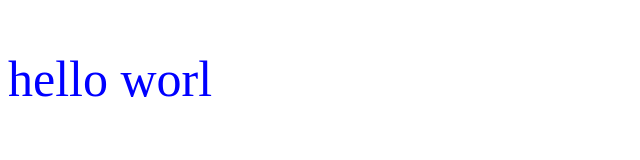
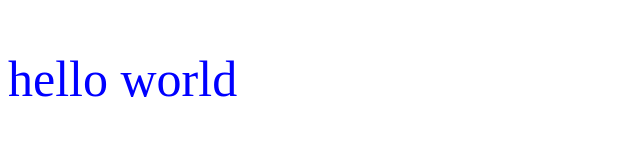
Before and after one commit to aracelivallejo/gitpractica01, a plain HTML site: page index.html in a window 1280 px wide. Shown: the full height of the page, 0-640 px from the left. Drawn offline with Linux system fonts and the light colour scheme.

Commit message:
le puse la p

```diff
--- a/index.html
+++ b/index.html
@@ -8,6 +8,6 @@
     <link rel="stylesheet" href="css/style.css"/>
 </head>
 <body>
-   <p>hello worl</p>
+   <p>hello world</p>
 </body>
 </html>
```
